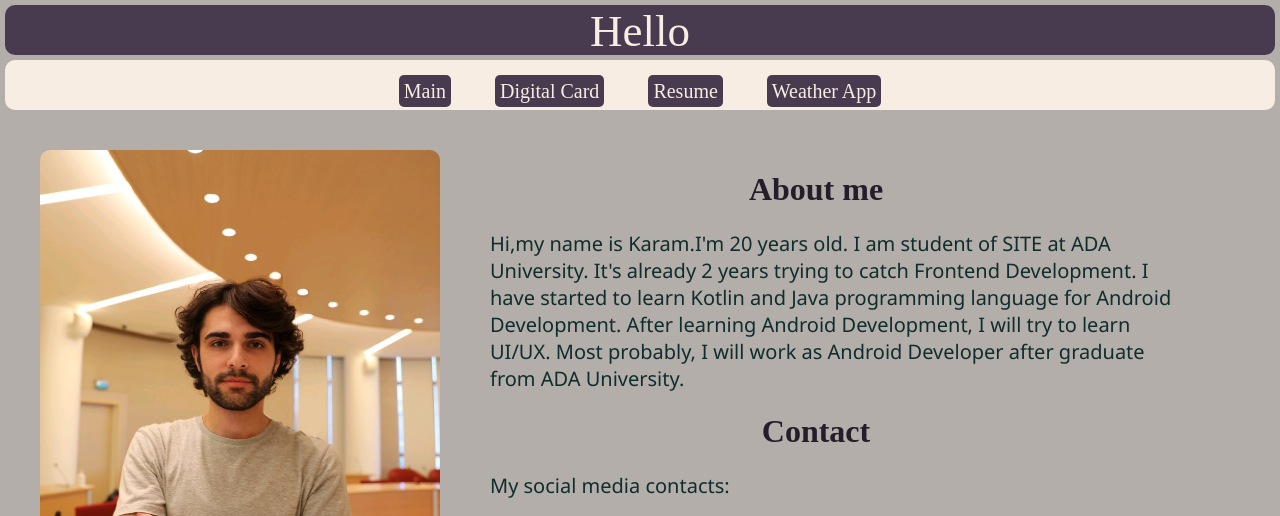
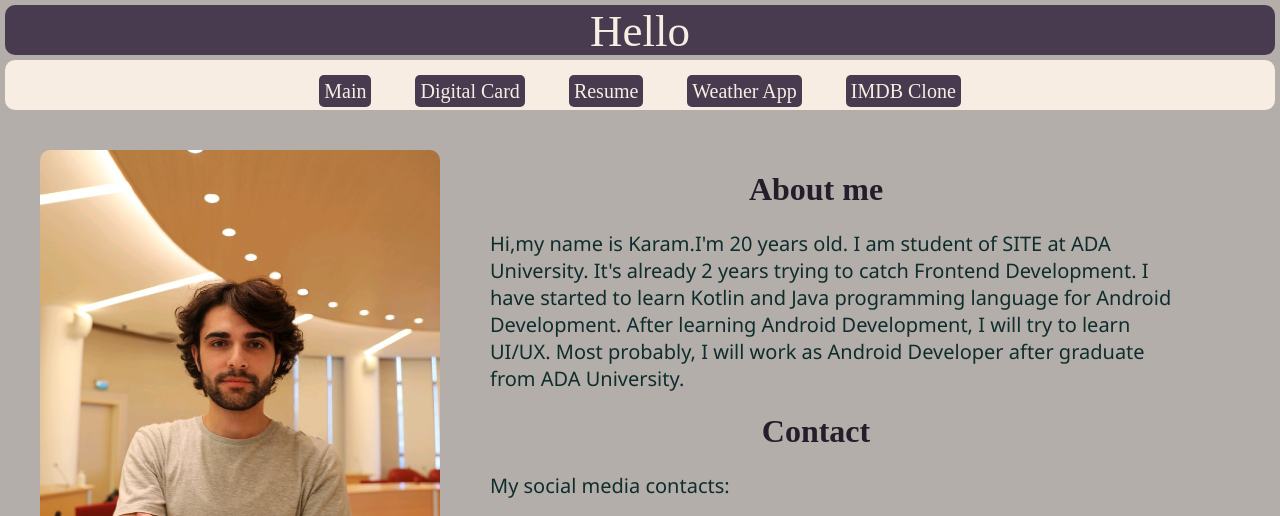
Before and after one commit to karamlyy/karam-personal-portfolio, a plain HTML site: page index.html in a window 1280 px wide. Shown: the top 516 px of the page. Drawn offline with Linux system fonts and the light colour scheme.

Commit message:
Update index.html

```diff
--- a/index.html
+++ b/index.html
@@ -16,7 +16,7 @@
         <li><a href="https://karamlyy.github.io/digital-business-card" target="_blank">Digital Card</a></li>
         <li><a href="https://karamlyy.github.io/profile/" target="_blank">Resume</a></li>
         <li><a href="https://karamlyy.github.io/weather_app/" target="_blank">Weather App</a></li>
-
+        <li><a href="https://youtu.be/wqgXBbcJ9E0" target="_blank">IMDB Clone</a></li>
     </ul>
 
 
```
